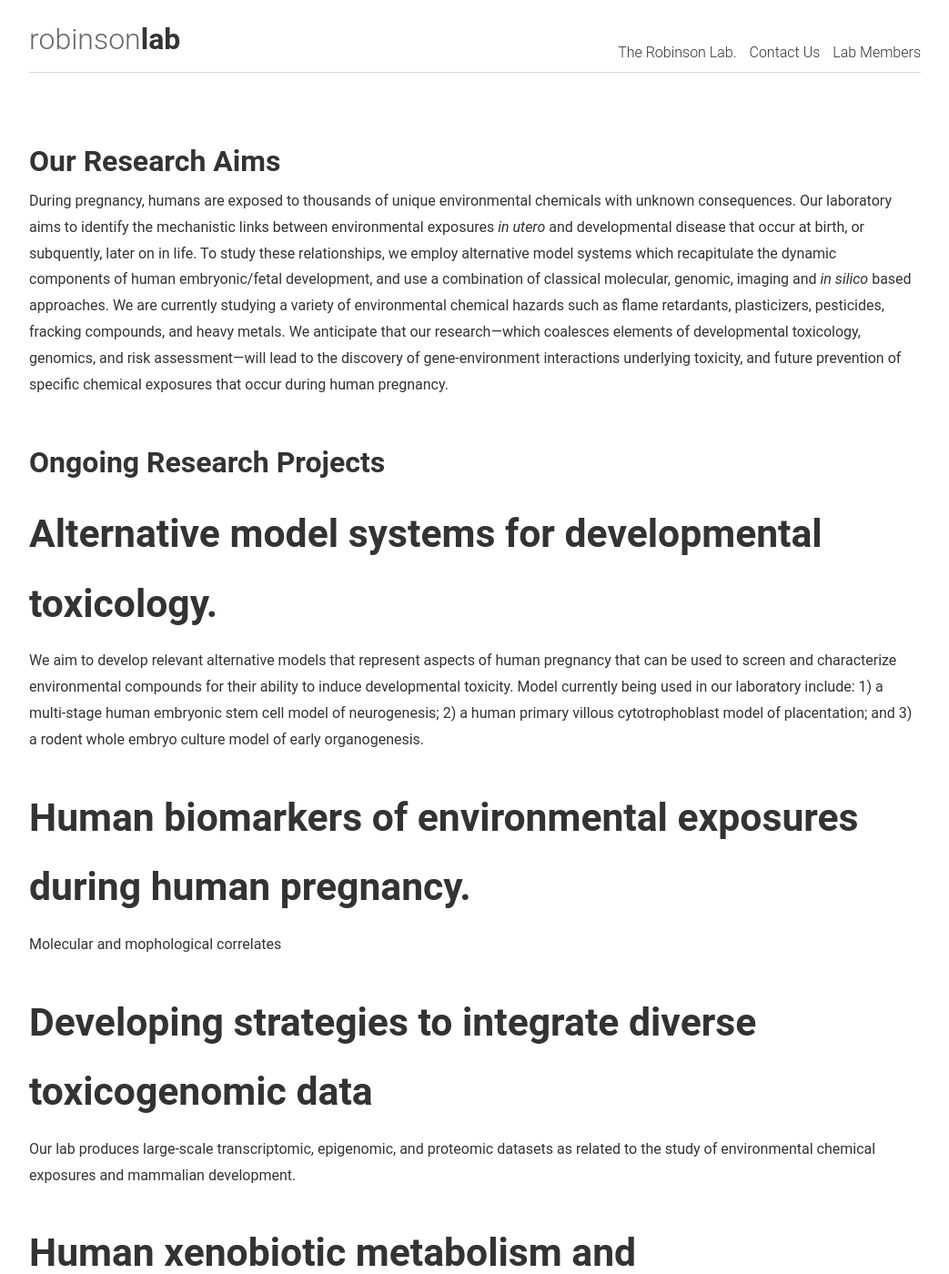
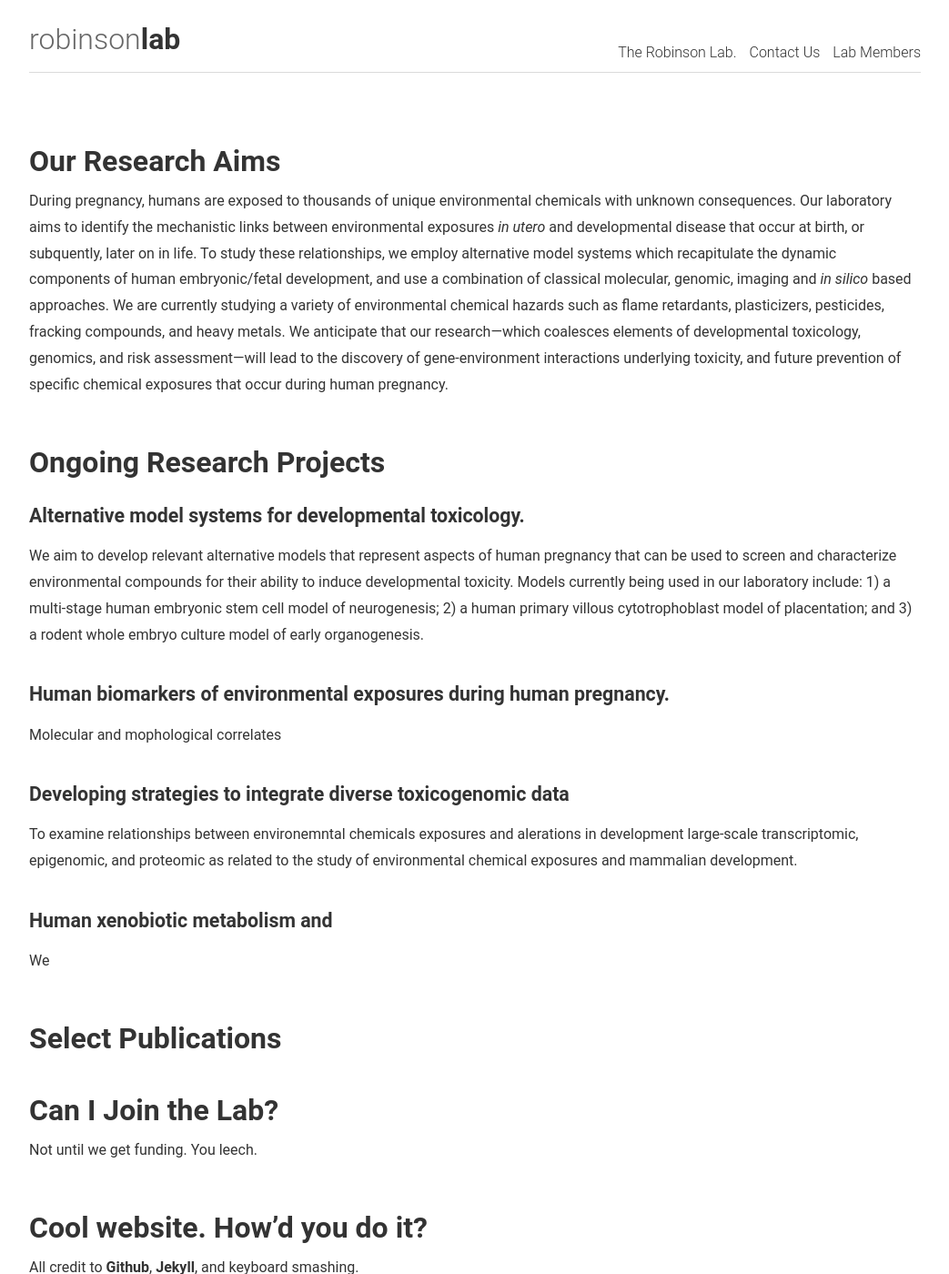
Before and after one commit to jfrobinson/jfrobinson.github.io, a Jekyll site: the page built from about.md, in a window 1280 px wide and 1400 px high. Shown: the whole window at 91% size, without its empty margins (118-1161 px from the left). Built offline with Jekyll 4.4.1, drawn with Linux system fonts in a browser that asks for light colours.

Commit message:
Update about.md

```diff
--- a/about.md
+++ b/about.md
@@ -7,16 +7,16 @@
 
 ## Ongoing Research Projects
 
-# Alternative model systems for developmental toxicology.
-We aim to develop relevant alternative models that represent aspects of human pregnancy that can be used to screen and characterize environmental compounds for their ability to induce developmental toxicity. Model currently being used in our laboratory include: 1) a multi-stage human embryonic stem cell model of neurogenesis; 2) a human primary villous cytotrophoblast model of placentation; and 3) a rodent whole embryo culture model of early organogenesis.
+### Alternative model systems for developmental toxicology.
+We aim to develop relevant alternative models that represent aspects of human pregnancy that can be used to screen and characterize environmental compounds for their ability to induce developmental toxicity. Models currently being used in our laboratory include: 1) a multi-stage human embryonic stem cell model of neurogenesis; 2) a human primary villous cytotrophoblast model of placentation; and 3) a rodent whole embryo culture model of early organogenesis.
 
-# Human biomarkers of environmental exposures during human pregnancy.
+### Human biomarkers of environmental exposures during human pregnancy.
 Molecular and mophological correlates
 
-# Developing strategies to integrate diverse toxicogenomic data
-Our lab produces large-scale transcriptomic, epigenomic, and proteomic datasets as related to the study of environmental chemical exposures and mammalian development.
+### Developing strategies to integrate diverse toxicogenomic data
+To examine relationships between environemntal chemicals exposures and alerations in development large-scale transcriptomic, epigenomic, and proteomic  as related to the study of environmental chemical exposures and mammalian development.
 
-# Human xenobiotic metabolism and
+### Human xenobiotic metabolism and
 We
 
 ## Select Publications
```
